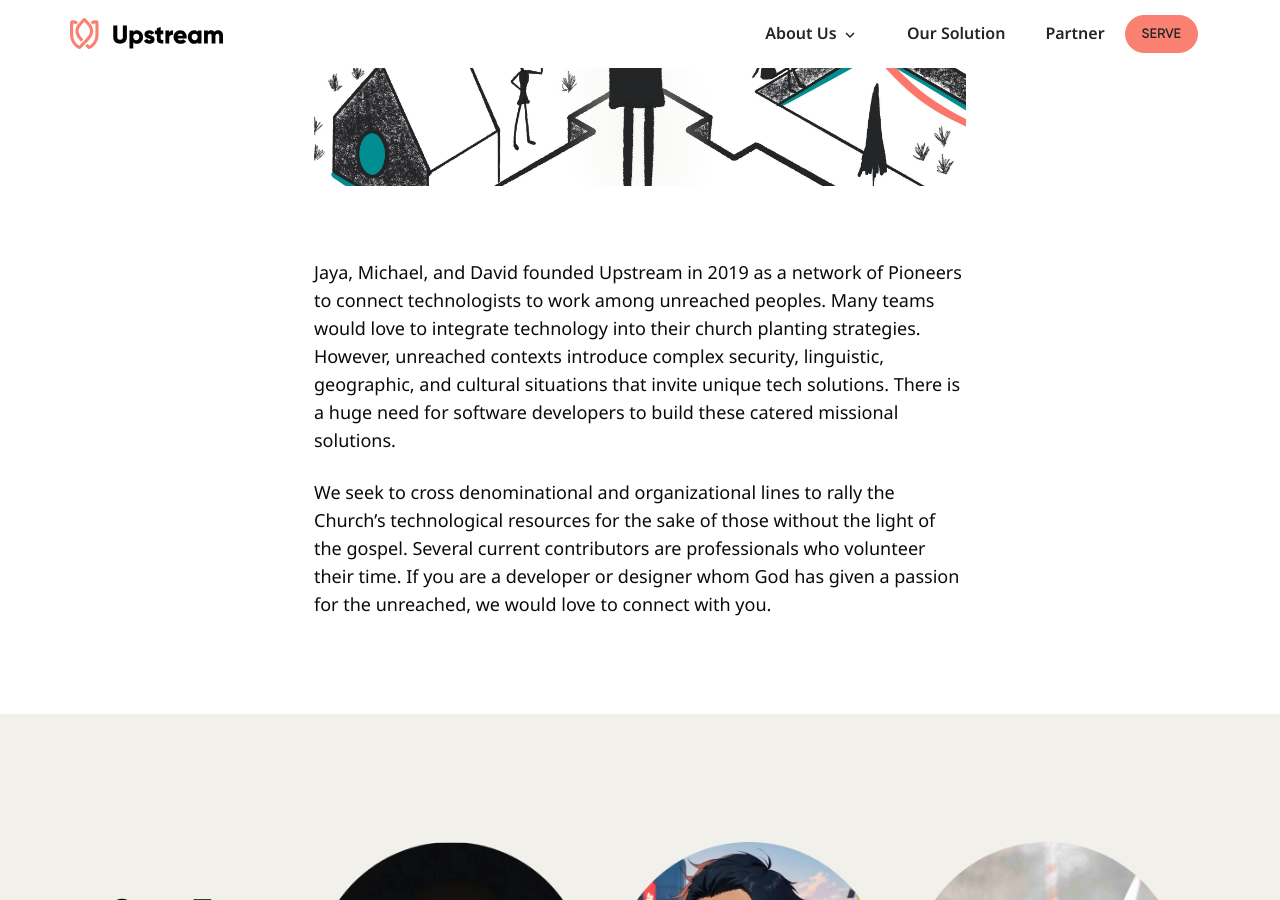
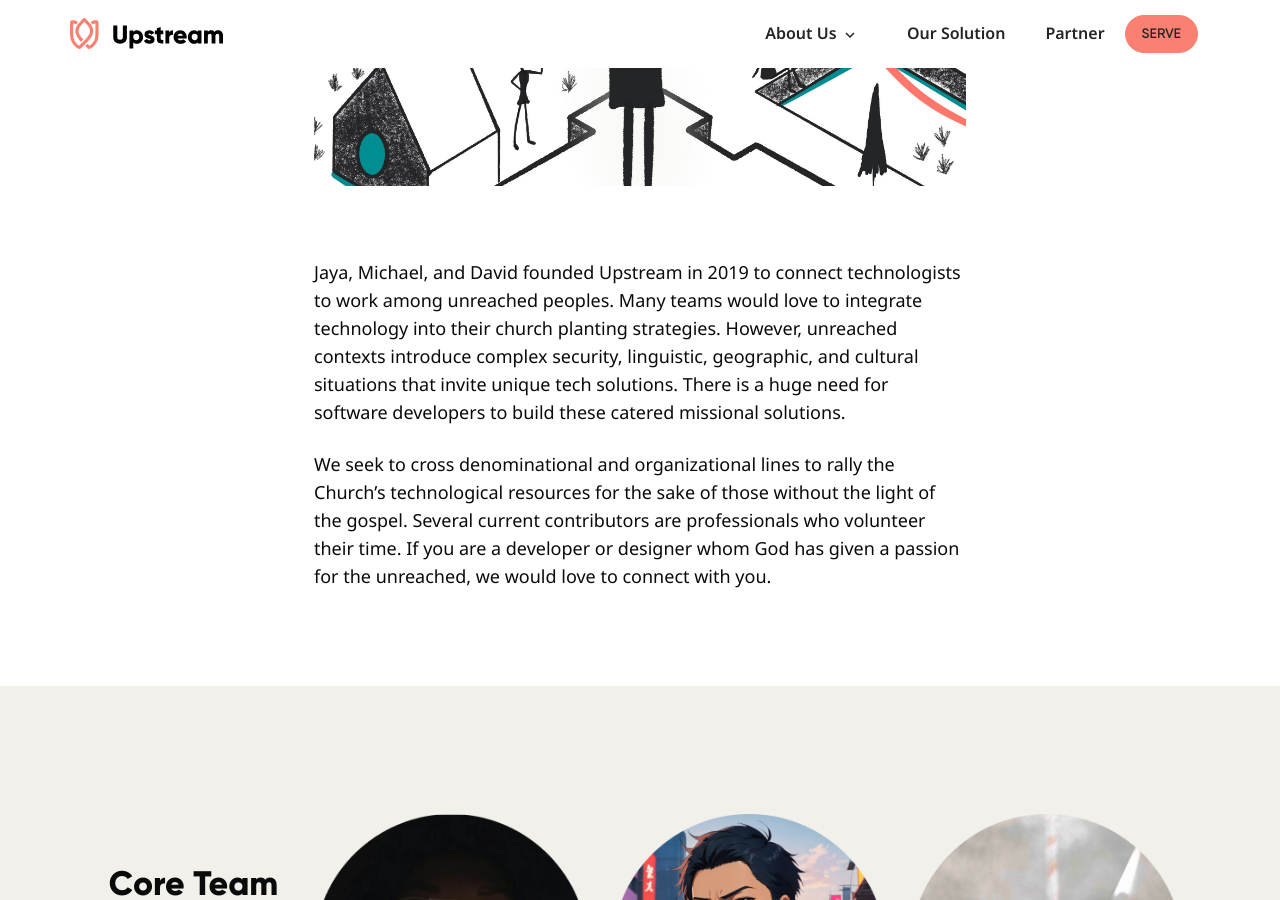
Before and after one commit to UpstreamCode/upstreamcode.github.io, a Jekyll site: the page built from _pages/about.html, in a window 1280 px wide and 900 px high, scrolled down 2032 px. Built offline with Jekyll 4.4.1, drawn with Linux system fonts in a browser that asks for light colours; comment, search, counter and statistics services are not loaded; some of the changed text lies outside the part shown.

```diff
--- a/_pages/about.html
+++ b/_pages/about.html
@@ -50,8 +50,7 @@ permalink: /about/
       }}" alt="An illustration of person looking at the mobile landscape."
       class="img-fluid illustration">
       <p>
-        Jaya, Michael, and David founded Upstream in 2019 as a network of
-        Pioneers to connect technologists to work among unreached peoples. Many
+        Jaya, Michael, and David founded Upstream in 2019 to connect technologists to work among unreached peoples. Many
         teams would love to integrate technology into their church planting
         strategies. However, unreached contexts introduce complex security,
         linguistic, geographic, and cultural situations that invite unique tech
@@ -123,7 +122,7 @@ permalink: /about/
             <img src="{{ "/assets/images/team/michael.png" | relative_url }}"
             alt="A picture of Michael" class="img-fluid">
             <div>
-              <p class="member-name">Michael Patterson</p>
+              <p class="member-name">Michael</p>
               <p>Cofounder & Tech Lead</p>
               <p>software development | married to Liz</p>
               <p>raising 2 boys | google | #citylife</p>
@@ -136,7 +135,7 @@ permalink: /about/
             <img src="{{ "/assets/images/team/noah.png" | relative_url }}"
             alt="A picture of Noah" class="img-fluid">
             <div>
-              <p class="member-name">Noah Dirig</p>
+              <p class="member-name">Noah</p>
               <p>Tech Lead</p>
               <p>software development | married to aimee</p>
               <p>drummer, guitarist | hobbyist songwriter</p>
@@ -149,7 +148,7 @@ permalink: /about/
             <img src="{{ "/assets/images/team/mary.png" | relative_url }}"
             alt="A picture of Mary" class="img-fluid">
             <div>
-              <p class="member-name">Mary Bolander</p>
+              <p class="member-name">Mary</p>
               <p>Project Coordinator</p>
               <p>gatherer | grad student (mph/msw)</p>
               <p>diet coke | aspiring watercolorist</p>
```
Also changed, not shown: _pages/mission-and-values.html (+3 -27 lines), _posts/2024-01-04-our-ministry-philosophy.md (+1 -1 lines).
